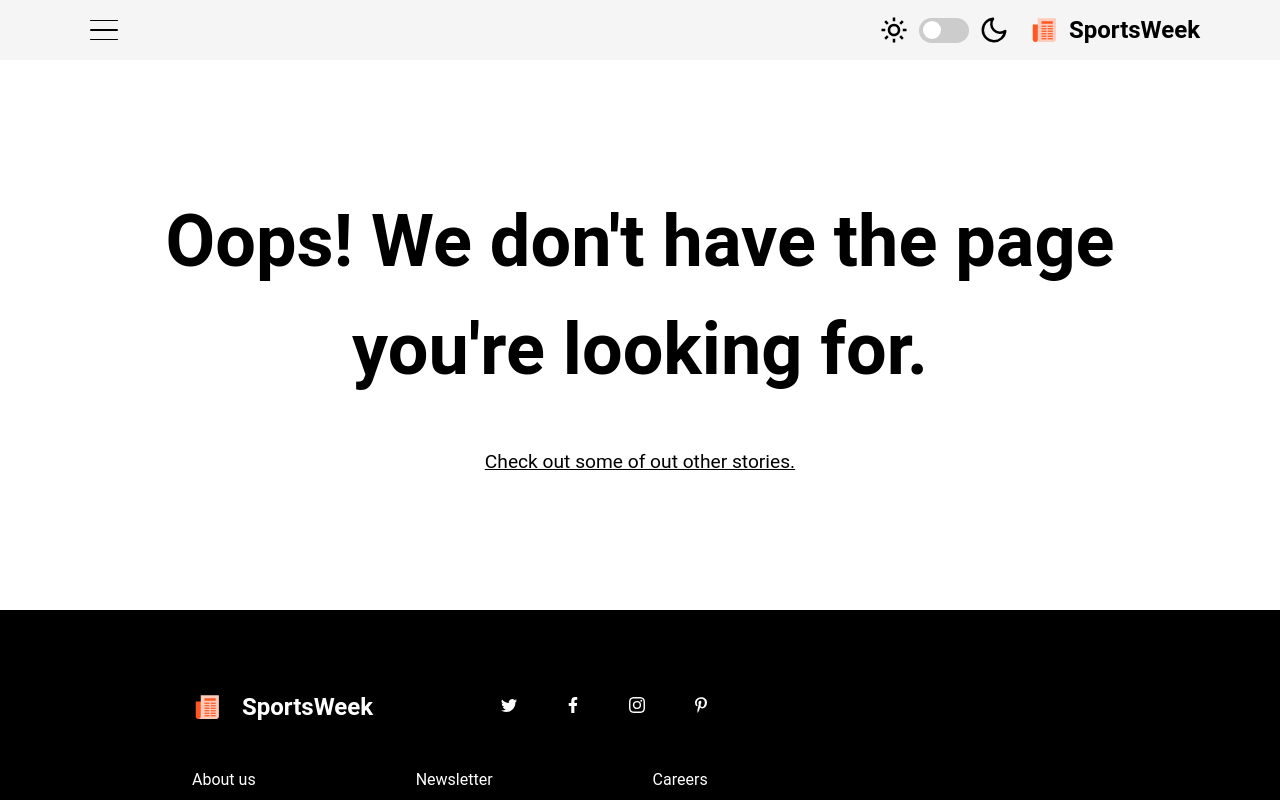
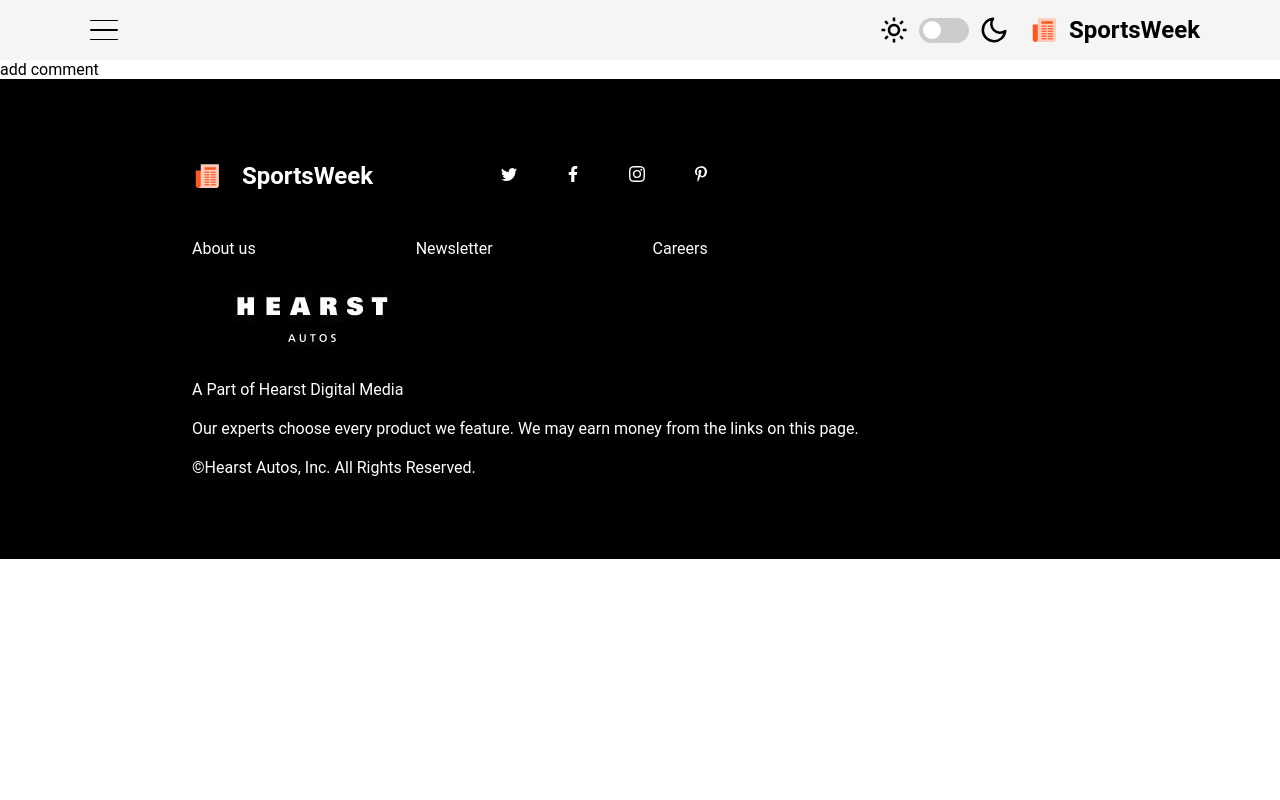
Before and after one commit to lnikol00/sports-react, a React (Create React App) app: page /forum/add-comment in a window 1280 px wide. Shown: the top 800 px of the page. Built offline with nearby package versions, Linux system fonts and the light colour scheme.

Commit message:
adding page for adding comments and edditing forum page

```diff
--- a/src/App.tsx
+++ b/src/App.tsx
@@ -13,6 +13,7 @@ import NotFound from './pages/NotFound';
 import ScrollToTop from './components/other/ScrollToTop';
 import Search from './pages/Search';
 import Forum from './pages/Forum';
+import AddComment from './pages/AddComment';
 
 const AppContainer = createGlobalStyle`
   @import url('https://fonts.googleapis.com/css2?family=Roboto&display=swap');
@@ -75,6 +76,7 @@ function App() {
               <Route path='carrer' element={<Carrer />} />
               <Route path='search' element={<Search />} />
               <Route path='forum' element={<Forum />} />
+              <Route path='forum/add-comment' element={<AddComment />} />
               <Route path='news/:id' element={<News />} />
               <Route path='*' element={<NotFound />} />
             </Routes>
--- /dev/null
+++ b/src/pages/AddComment.tsx
@@ -0,0 +1,11 @@
+import React from 'react'
+
+function AddComment() {
+    return (
+        <div>
+            add comment
+        </div>
+    )
+}
+
+export default AddComment
--- a/src/pages/Forum.tsx
+++ b/src/pages/Forum.tsx
@@ -1,4 +1,5 @@
 import { useEffect, useState } from "react"
+import { Link } from "react-router-dom"
 import styled from "styled-components"
 
 type CommentType = {
@@ -34,6 +35,10 @@ const Container = styled.div`
             margin: 0px auto;
             width: 5em;
         }
+
+        @media screen and (max-width:500px) {
+            font-size: 3em;
+        }
     }
 `
 
@@ -43,6 +48,7 @@ const Loading = styled.div`
 const ErrorMessage = styled.div`
     padding-bottom: 300px;
 `
+
 const CommentContainer = styled.div`
     border: 1px solid ${(props) => (props.theme.text)};
     border-radius: 5px;
@@ -53,11 +59,20 @@ const CommentContainer = styled.div`
     margin: 20px 0;
     background-color: ${(props) => (props.theme.background)};
     font-size: 18px;
+
+    @media screen and (max-width: 1000px){
+        flex-direction: column;
+    }
 `
 
 const CommentPersonal = styled.div`
     width: 30%;
     color: ${(props) => (props.theme.text)};
+
+    @media screen and (max-width:1000px) {
+      width: 100%;
+      overflow: auto;
+    }
 `
 const CommentTopic = styled.div`
     margin-bottom: 10px;
@@ -73,6 +88,17 @@ const Image = styled.img`
 const CommentBody = styled.div`
     width: 60%;
     margin: 0px auto;
+
+    @media screen and (max-width: 1000px){
+        width: 100%;
+    }
+`
+const AddComment = styled.div`
+    font-size: 20px;
+
+    a{
+        color: ${(props) => (props.theme.text)};
+    }
 `
 
 function Forum() {
@@ -127,6 +153,9 @@ function Forum() {
                         )
                     })}
                 {error && <ErrorMessage>Soomething went wrong...</ErrorMessage>}
+                <AddComment>
+                    <Link to="add-comment">Add your comment</Link>
+                </AddComment>
             </Container>
         </MainContainer>
     )
```
